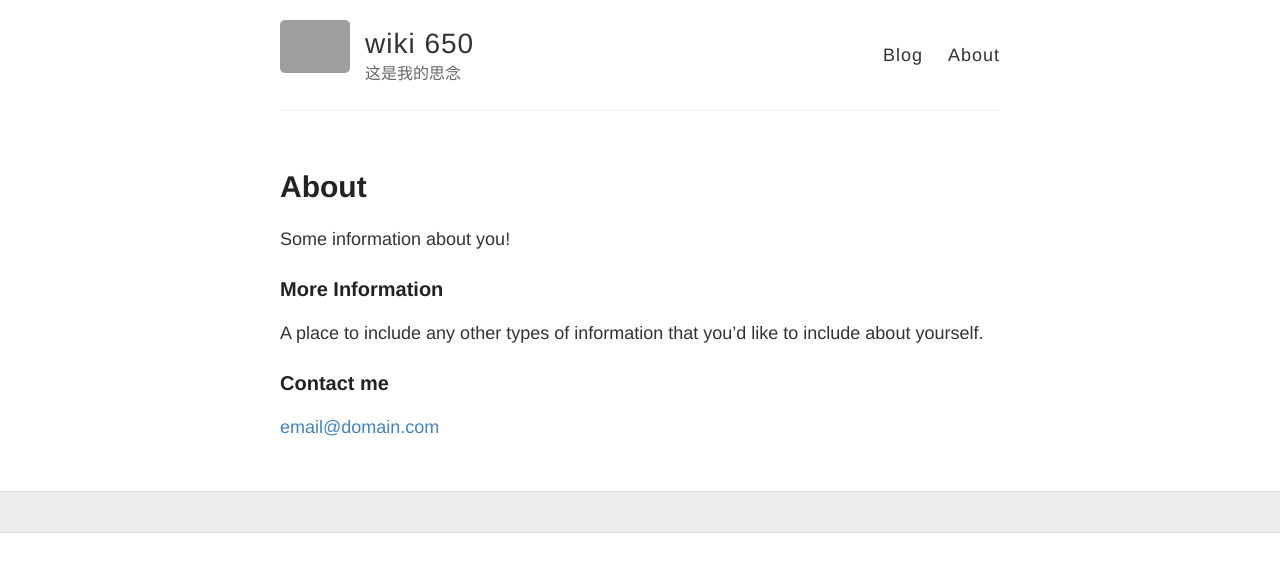
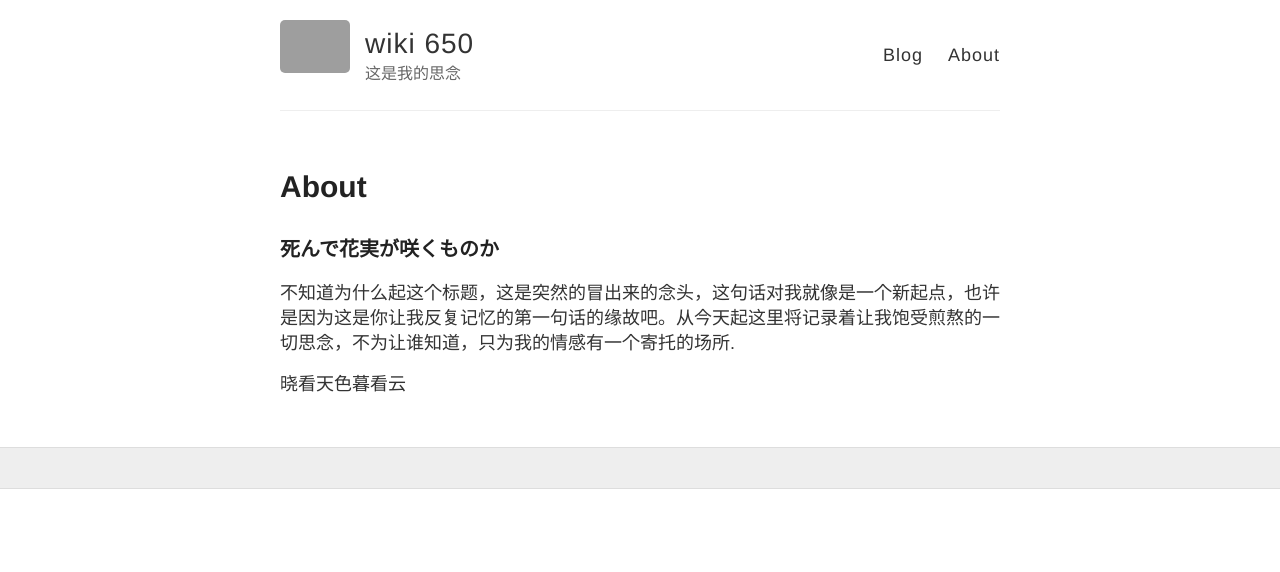
Before and after one commit to wiki650/wiki650.github.io, a Jekyll site: the page built from about.md, in a window 1280 px wide. Shown: the top 572 px of the page. Built offline with Jekyll 4.4.1, drawn with Linux system fonts in a browser that asks for light colours; grey boxes are pictures that could not be loaded.

Commit message:
Update about.md

```diff
--- a/about.md
+++ b/about.md
@@ -4,12 +4,8 @@ title: About
 permalink: /about/
 ---
 
-Some information about you!
+### 死んで花実が咲くものか
 
-### More Information
+  不知道为什么起这个标题，这是突然的冒出来的念头，这句话对我就像是一个新起点，也许是因为这是你让我反复记忆的第一句话的缘故吧。从今天起这里将记录着让我饱受煎熬的一切思念，不为让谁知道，只为我的情感有一个寄托的场所.
 
-A place to include any other types of information that you'd like to include about yourself.
-
-### Contact me
-
-[email@domain.com](mailto:email@domain.com)
+晓看天色暮看云
```
